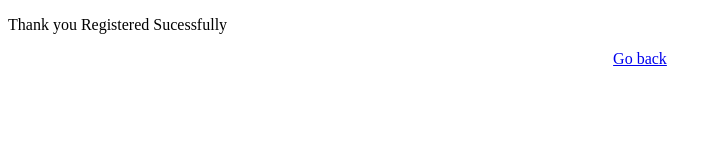
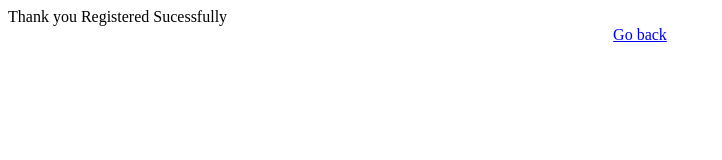
Before and after one commit to Ainan-Salaha/hands-on2, a plain HTML site: page index2.html in a window 1280 px wide. Shown: the whole page, without its empty margins (0-722 px from the left). Drawn offline with Linux system fonts and the light colour scheme.

Commit message:
handson2 commited

```diff
--- a/index2.html
+++ b/index2.html
@@ -7,8 +7,8 @@
     <title>Document</title>
 </head>
 <body>
-    <p>Thank you
-    Registered Sucessfully</p>
+    Thank you
+    Registered Sucessfully
 
     <center><a href="index.html">Go back</a></center>
 
```
